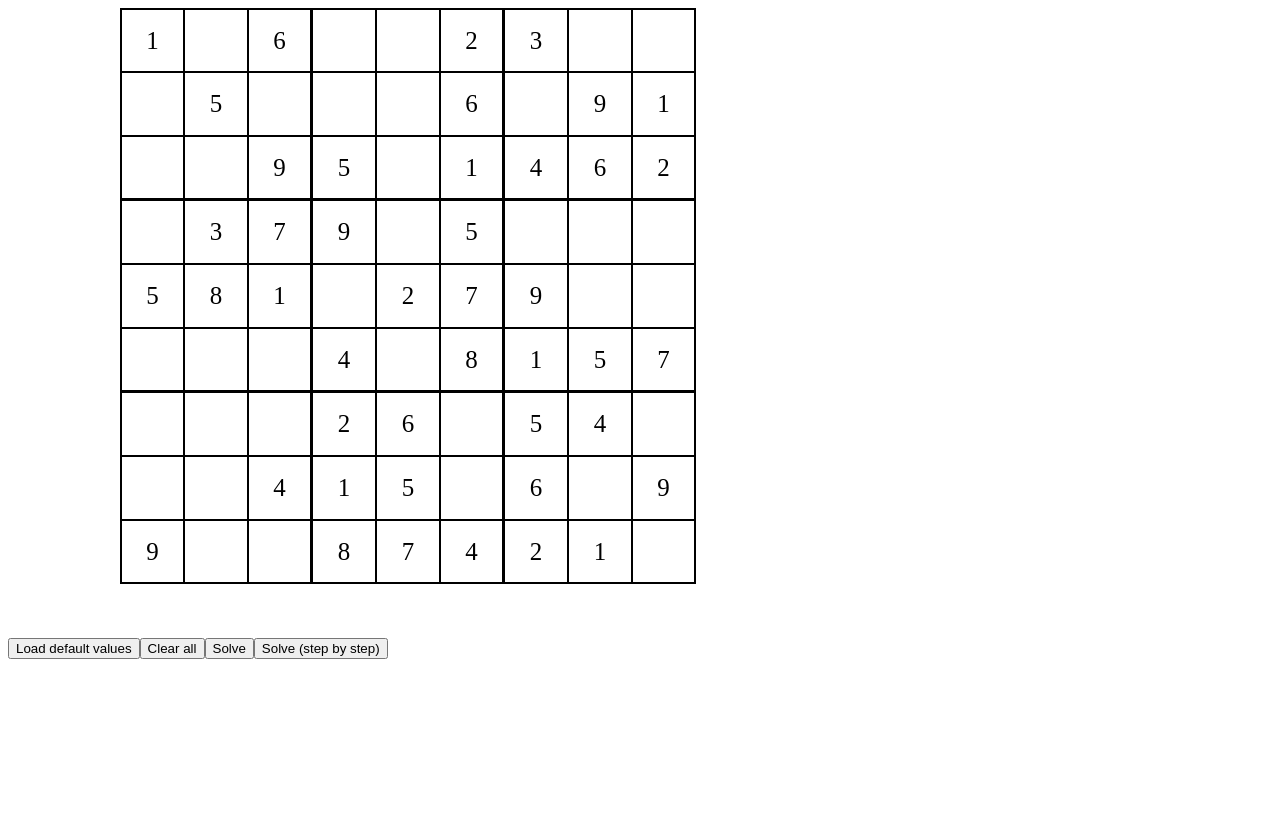
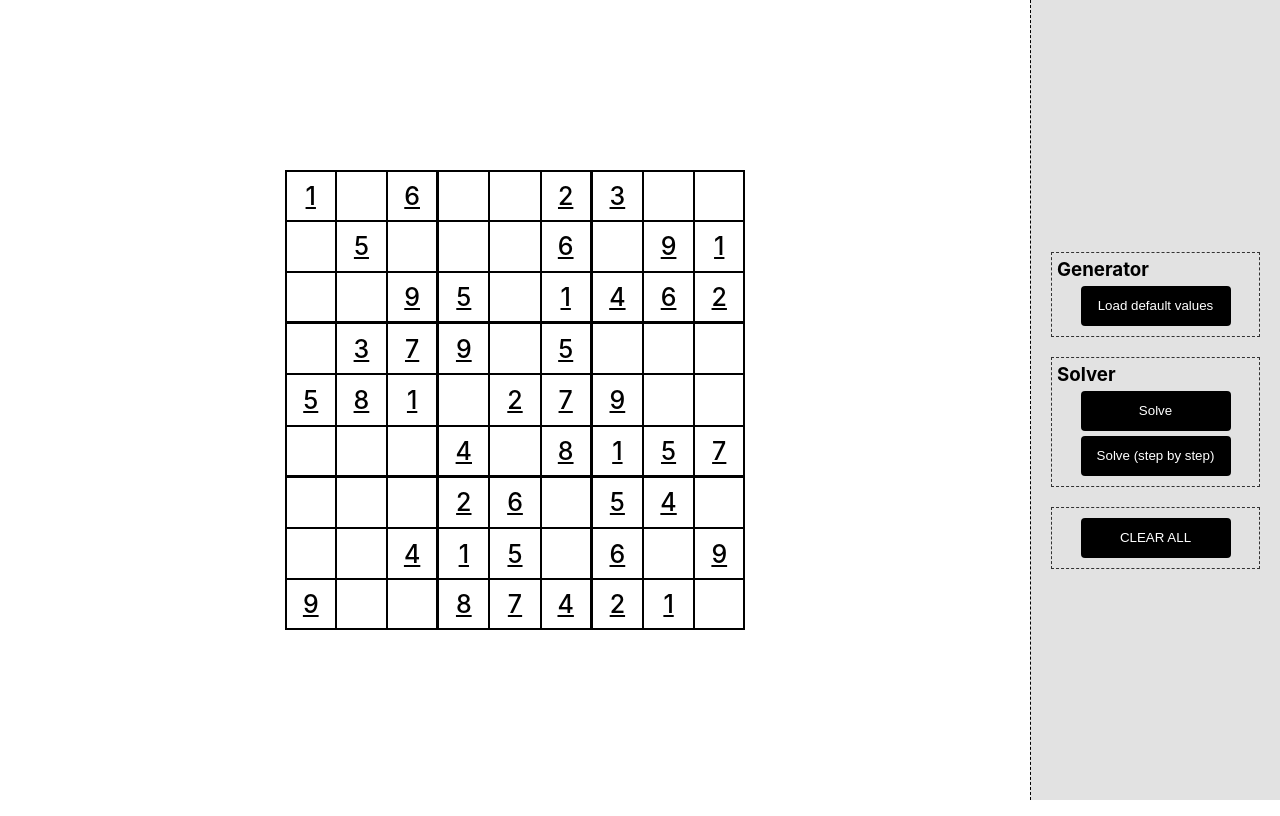
Before and after one commit to yohanlb/Sudoku-Generator, a React (Create React App) app: page / in a window 1280 px wide. Built offline with nearby package versions, Linux system fonts and the light colour scheme.

Commit message:
Added Side Panel, and worked on CSS

```diff
--- a/package.json
+++ b/package.json
@@ -8,6 +8,7 @@
     "@testing-library/react": "^9.5.0",
     "@testing-library/user-event": "^7.2.1",
     "gh-pages": "^2.2.0",
+    "node-sass": "^4.14.0",
     "react": "^16.13.1",
     "react-dom": "^16.13.1",
     "react-scripts": "3.4.1"
--- a/src/App.js
+++ b/src/App.js
@@ -4,9 +4,9 @@ import Cell from './components/Cell';
 import * as GridFunc from './grid-helper-functions.js';
 import * as GridValues from './gridValues.js';
 
-import './App.css';
+import './styles/App.scss';
 import PossibleValues from './components/PossibleValues';
-import SolverResult from './components/SolverResult';
+import SidePanel from './components/SidePanel';
 
 let history = [];
 
@@ -26,7 +26,7 @@ function App() {
 
   useInterval(() => {
     Tick()
-  }, 50);
+  }, 20);
 
 
   const Tick = () => {
@@ -87,6 +87,8 @@ function App() {
 
   }
 
+
+
   const LoadGridValues = (_cells, values) => {
     let newCells = JSON.parse(JSON.stringify(_cells));
     history = []; //clear history
@@ -100,6 +102,12 @@ function App() {
       });
     });
     return newCells
+  }
+  const handleClickOnClearAll = () =>{
+    setCells(ClearGridValues(cells));
+  }
+  const handleClickOnLoadValues = () =>{
+    setCells(LoadGridValues(cells, GridValues.arrayA));
   }
 
   const UpdateCells = (_cells) =>{
@@ -185,7 +193,7 @@ function App() {
 
   return (
     <div className="App">
-
+      <div className="grid-container">
           <div className="grid" onMouseLeave={handleMouseLeaveGrid}>
             {
               cells.map(row =>
@@ -203,15 +211,16 @@ function App() {
               )
             }
           </div>
-      <br />
-      <br />
-      <br />
-      <button onClick={() => { setCells(LoadGridValues(cells, GridValues.arrayA)) }}>Load default values</button>
-      <button onClick={() => { setCells(ClearGridValues(cells)) }}>Clear all</button>
-      <button onClick={() => { SolveBacktracking(false) }}>Solve</button>
-      <button onClick={() => { SolveBacktracking(true) }}>Solve (step by step)</button>
-      <PossibleValues possibleValues={possibleValues}/>
-      <SolverResult solverResult={solverResult} />
+      </div>
+
+      <SidePanel
+        SolveBacktracking={SolveBacktracking}
+        handleClickOnClearAll={handleClickOnClearAll}
+        handleClickOnLoadValues={handleClickOnLoadValues}
+        solverResult={solverResult}
+      />
+
+      {/* <PossibleValues possibleValues={possibleValues}/> */}
 
     </div>
   );
--- /dev/null
+++ b/src/components/SidePanel.jsx
@@ -0,0 +1,34 @@
+import React from 'react'
+
+import SolverResult from './SolverResult';
+
+import '../styles/SidePanel.scss';
+
+
+function SidePanel({SolveBacktracking, handleClickOnLoadValues, handleClickOnClearAll, solverResult}) {
+    return (
+        <div className="side-panel">
+            <div className="side-panel-container">
+                <div className="button-container button-container-generate">
+                    <h3 >Generator</h3>
+                    <button onClick={handleClickOnLoadValues}>Load default values</button>
+                </div>
+
+                <div className="button-container button-container-solver">
+                    <h3 >Solver</h3>
+                    <button onClick={() => { SolveBacktracking(false) }}>Solve</button>
+                     <button onClick={() => { SolveBacktracking(true) }}>Solve (step by step)</button>
+                     <SolverResult solverResult={solverResult} />
+                </div>
+
+                <div className="button-container button-container-clear">
+                    <button onClick={handleClickOnClearAll}>CLEAR ALL</button>
+                </div>
+
+           </div>
+
+        </div>
+    )
+}
+
+export default SidePanel
--- a/src/components/SolverResult.jsx
+++ b/src/components/SolverResult.jsx
@@ -3,10 +3,7 @@ import React from 'react'
 function SolverResult({solverResult, step}) {
     if(solverResult !== ""){
         return (
-            <div>
                 <p><b>Solver result : </b>{solverResult}</p>
-
-            </div>
         )
     }
     else return null
--- a/src/grid-helper-functions.js
+++ b/src/grid-helper-functions.js
@@ -288,6 +288,11 @@ export const recursiveValidationStepByStep = (_cells, key, addToHistory) => {
     }
 
     currentCell.actualValue = 0 ; // no value possible for this cell, reset it to 0.
+    addToHistory( {
+        key:currentCell.key,
+        actualValue:0
+    } )
+
     return false // this grill is not solvable, going back to previous recursion.
 }
 
--- a/src/App.css
+++ b/src/styles/App.scss
@@ -14,11 +14,17 @@
         background-color: lightgreen;
     }
 }
+body, #root {
+    height: 100vh;
+    width: 100vw;
+    margin: 0;
+}
 
 .App {
     height: 100vh;
-    width: 100vh;
+    width: 100vw;
     margin: 0;
+    font-family: -apple-system, BlinkMacSystemFont, 'Segoe UI', Roboto, Oxygen, Ubuntu, Cantarell, 'Open Sans', 'Helvetica Neue', sans-serif;
 }
 
 .cell-inner:nth-child(n):nth-child(-n + 9) {
@@ -40,10 +46,19 @@
     border-bottom-width: 2px;
 }
 
+.grid-container{
+    height: 100%;
+    width: calc(100% - 250px);
+    display: flex;
+    flex-direction: column;
+    justify-content: space-evenly;
+}
+
+
 .grid {
     display: grid;
-    grid-template-columns: repeat(9, 5vw);
-    grid-template-rows: repeat(9, 5vw);
+    grid-template-columns: repeat(9, 4vw);
+    grid-template-rows: repeat(9, 4vw);
     justify-content: center;
     align-content: center;
     grid-gap: 0rem;
@@ -69,6 +84,7 @@
 
     /* transform: scale(1.2); */
     z-index: 10;
+    text-decoration: underline dotted;
     /* background-color: cornflowerblue; */
 }
 
@@ -84,6 +100,7 @@
     font-size: 1.3em;
     font-weight: bolder;
     cursor: text;
+    text-decoration: underline;
 }
 
 .isSolved {
--- /dev/null
+++ b/src/styles/SidePanel.scss
@@ -0,0 +1,45 @@
+.side-panel{
+    background-color: rgb(226, 226, 226);
+    position: absolute;
+    right: 0;
+    top : 0;
+    margin: 0;
+    width: 249px; /** -1 for border **/
+    height: 100vh;
+    border-left: 1px dashed;
+
+    .side-panel-container{
+        padding: 0px 20px;
+        height: 100%;
+        display: flex;
+        flex-direction: column;
+        justify-content: center;
+        .button-container {
+            border: 1px dashed #333;
+            margin-top: 20px;
+            padding: 5px;
+
+
+            h3{
+                margin: 0;
+            }
+            button{
+
+                display: block;
+                border: none;
+                margin: 5px auto ;
+                height: 40px;
+                min-width: 150px;
+                background-color:black;
+                color: white;
+                font-weight: 500;
+                border-radius: 0.3em;
+            }
+            p{
+                font-size: 0.9em;
+                line-height: 1em;
+            }
+        }
+    }
+
+}
```
Also changed, not shown: 1 other file (tests, documents, lock files or other folders). Lines whose indentation alone changed are shown as unchanged.
